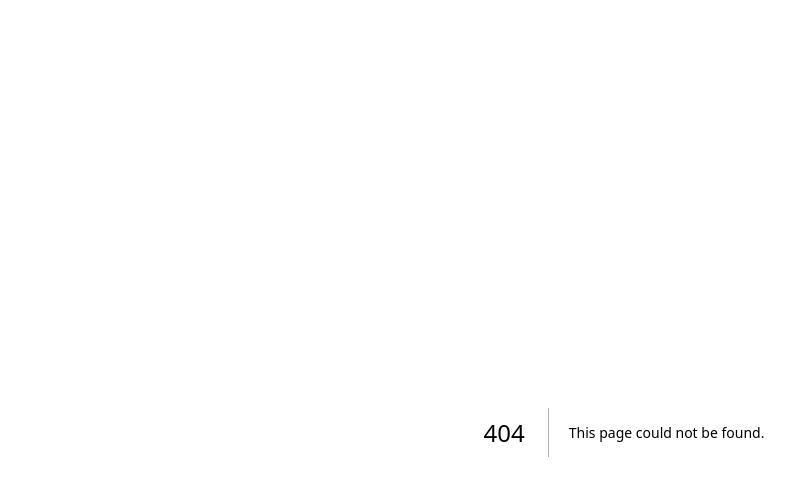
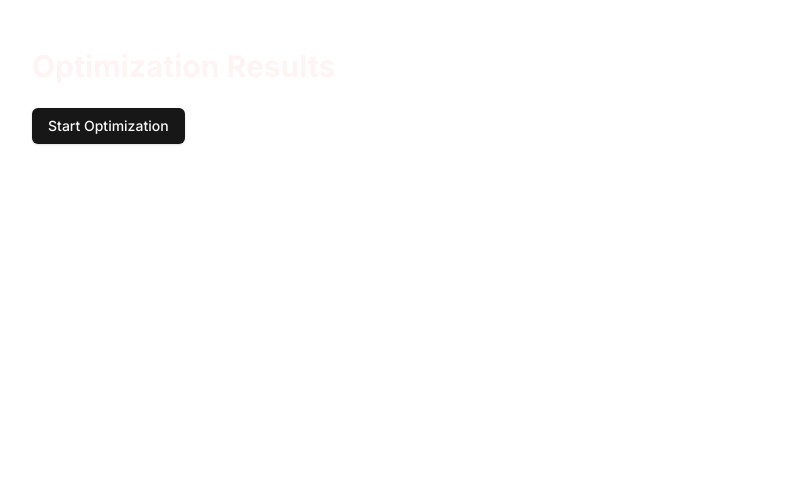
Before and after one commit to Matvejus/Modli_Front, a Next.js app: page /optimization in a window 1280 px wide. Before the commit this address had no page. Shown: the top 496 px of the page, without its empty margins (16-807 px from the left). Built offline with nearby package versions, Linux system fonts and the light colour scheme.

Commit message:
Optimization page

```diff
--- /dev/null
+++ b/app/api/start-optimization/route.ts
@@ -0,0 +1,27 @@
+import { NextResponse } from 'next/server'
+
+export async function POST(req: Request) {
+  try {
+    const optimizationData = await req.json()
+
+    const djangoRes = await fetch('http://127.0.0.1:8000/emissions/api/opt/', {
+      method: 'POST',
+      headers: {
+        'Content-Type': 'application/json',
+      },
+      body: JSON.stringify(optimizationData),
+    })
+
+    const data = await djangoRes.json()
+
+    if (!djangoRes.ok) {
+      console.error('Django API error:', data)
+      return NextResponse.json({ error: `Django API error: ${JSON.stringify(data)}` }, { status: djangoRes.status })
+    }
+
+    return NextResponse.json(data, { status: 200 })
+  } catch (error) {
+    console.error('Error in optimization API:', error)
+    return NextResponse.json({ error: `Failed to start optimization: ${error instanceof Error ? error.message : String(error)}` }, { status: 500 })
+  }
+}
--- /dev/null
+++ b/app/optimization/page.tsx
@@ -0,0 +1,252 @@
+'use client'
+
+import { useState } from 'react'
+import { Button } from "@/components/ui/button"
+import { Card, CardContent, CardHeader, CardTitle } from "@/components/ui/card"
+import { Table, TableBody, TableCell, TableHead, TableHeader, TableRow } from "@/components/ui/table"
+import { BarChart, Bar, LineChart, Line, XAxis, YAxis, CartesianGrid, Tooltip, Legend, ResponsiveContainer } from 'recharts'
+
+export default async function OptimizationPage() {
+  const [loading, setLoading] = useState(false)
+  const [results, setResults] = useState(null)
+  const [error, setError] = useState(null)
+
+  const startOptimization = async () => {
+    setLoading(true)
+    setError(null)
+
+    const optimizationData = {
+      "gowns": [
+        {
+          "name": "Cotton",
+          "reusable": 0,
+          "impacts": {
+            "envpars": ["CO2EQ", "WATER", "ENERGY", "MONEY"],
+            "stages": ["NEWARRIVALS", "LAUNDRY", "LOST", "EOL", "ARRIVALMOM"],
+            "params": [
+              [8, 3, 15, 0.7],
+              [0, 0, 0, 0],
+              [1, 1, 1, 0],
+              [3, 0, -8, -0.08],
+              [90, 0, 95, 9]
+            ]
+          }
+        },
+        {
+          "name": "PET",
+          "reusable": 1,
+          "impacts": {
+            "envpars": ["CO2EQ", "WATER", "ENERGY", "MONEY"],
+            "stages": ["NEWARRIVALS", "LAUNDRY", "LOST", "EOL", "ARRIVALMOM"],
+            "params": [
+              [25, 80, 18, 18],
+              [0.8, 0.9, 1.1, 0.35],
+              [1, 1, 1, 0],
+              [-8, -35, -9, -0.9],
+              [95, 0, 98, 9.5]
+            ]
+          }
+        },
+        {
+          "name": "Polyester",
+          "reusable": 1,
+          "impacts": {
+            "envpars": ["CO2EQ", "WATER", "ENERGY", "MONEY"],
+            "stages": ["NEWARRIVALS", "LAUNDRY", "LOST", "EOL", "ARRIVALMOM"],
+            "params": [
+              [35, 18, 28, 9],
+              [0.9, 1.1, 0.6, 0.28],
+              [1, 1, 1, 0],
+              [3.5, 0, -9, -0.09],
+              [98, 0, 97, 9.8]
+            ]
+          }
+        },
+        {
+          "name": "Silk",
+          "reusable": 1,
+          "impacts": {
+            "envpars": ["CO2EQ", "WATER", "ENERGY", "MONEY"],
+            "stages": ["NEWARRIVALS", "LAUNDRY", "LOST", "EOL", "ARRIVALMOM"],
+            "params": [
+              [15, 8, 38, 7],
+              [0.9, 1.1, 0.6, 0.28],
+              [1, 1, 1, 0],
+              [3.5, 0, -9, -0.09],
+              [87, 0, 77, 400]
+            ]
+          }
+        }
+      ],
+      "specifications": {
+        "usage_per_week": 1000,
+        "pickups_per_week": 2,
+        "optimizer": ["ENERGY"],
+        "loss_percentage": 0.001
+      }
+    }
+
+    try {
+      const response = await fetch('/api/start-optimization', {
+        method: 'POST',
+        headers: {
+          'Content-Type': 'application/json',
+        },
+        body: JSON.stringify(optimizationData),
+      })
+
+      const data = await response.json()
+
+      if (response.ok) {
+        setResults(data.results)
+      } else {
+        setError(data.error || 'An error occurred during optimization')
+      }
+    } catch (error) {
+      setError('An unexpected error occurred: ' + (error instanceof Error ? error.message : String(error)))
+    } finally {
+      setLoading(false)
+    }
+  }
+
+  const prepareChartData = (results) => {
+    const impactCategories = ['CO2EQ', 'WATER', 'ENERGY', 'MONEY']
+    return impactCategories.map(category => {
+      const dataPoint = { name: category }
+      Object.entries(results.results).forEach(([gownName, gownData]) => {
+        dataPoint[gownName] = Number(gownData.total_impact[category].toFixed(2))
+      })
+      return dataPoint
+    })
+  }
+
+  const prepareUsageData = (results) => {
+    const gownNames = Object.keys(results.results)
+    const maxLength = Math.max(...gownNames.map(name => results.results[name].usage_values.length))
+
+    return Array.from({ length: maxLength }, (_, index) => {
+      const dataPoint = { week: index + 1 }
+      gownNames.forEach(name => {
+        dataPoint[name] = results.results[name].usage_values[index] || 0
+      })
+      return dataPoint
+    })
+  }
+
+  const renderGownResults = (gownName, gownData) => {
+    return (
+      <Card key={gownName} className="mb-6">
+        <CardHeader>
+          <CardTitle>{gownName}</CardTitle>
+        </CardHeader>
+        <CardContent>
+          <h3 className="text-lg font-semibold mb-2">New Arrivals</h3>
+          <Table>
+            <TableHeader>
+              <TableRow>
+                <TableHead>Week</TableHead>
+                <TableHead>Amount</TableHead>
+              </TableRow>
+            </TableHeader>
+            <TableBody>
+              {gownData.new_arrivals.map(([week, amount], index) => (
+                <TableRow key={index}>
+                  <TableCell>{week}</TableCell>
+                  <TableCell>{amount}</TableCell>
+                </TableRow>
+              ))}
+            </TableBody>
+          </Table>
+        </CardContent>
+      </Card>
+    )
+  }
+
+  const renderClusteredBarChart = (chartData) => {
+    const colors = ['#8884d8', '#82ca9d', '#ffc658']
+    const gownNames = Object.keys(chartData[0]).filter(key => key !== 'name')
+
+    return (
+      <Card className="mb-6">
+        <CardHeader>
+          <CardTitle>Total Impact Comparison</CardTitle>
+        </CardHeader>
+        <CardContent>
+          <div className="h-96">
+            <ResponsiveContainer width="100%" height="100%">
+              <BarChart data={chartData}>
+                <CartesianGrid strokeDasharray="3 3" />
+                <XAxis dataKey="name" />
+                <YAxis />
+                <Tooltip />
+                <Legend />
+                {gownNames.map((gown, index) => (
+                  <Bar key={gown} dataKey={gown} fill={colors[index]} />
+                ))}
+              </BarChart>
+            </ResponsiveContainer>
+          </div>
+        </CardContent>
+      </Card>
+    )
+  }
+
+  const renderUsageChart = (usageData) => {
+    const colors = ['#8884d8', '#82ca9d', '#ffc658']
+    const gownNames = Object.keys(usageData[0]).filter(key => key !== 'week')
+
+    return (
+      <Card className="mb-6">
+        <CardHeader>
+          <CardTitle>Gown Usage Over Time</CardTitle>
+        </CardHeader>
+        <CardContent>
+          <div className="h-96">
+            <ResponsiveContainer width="100%" height="100%">
+              <LineChart data={usageData}>
+                <CartesianGrid strokeDasharray="3 3" />
+                <XAxis dataKey="week" />
+                <YAxis />
+                <Tooltip />
+                <Legend />
+                {gownNames.map((gown, index) => (
+                  <Line
+                    key={gown}
+                    type="monotone"
+                    dataKey={gown}
+                    stroke={colors[index]}
+                    dot={false}
+                  />
+                ))}
+              </LineChart>
+            </ResponsiveContainer>
+          </div>
+        </CardContent>
+      </Card>
+    )
+  }
+
+  return (
+    <div className="container mx-auto p-4">
+      <h1 className="text-3xl font-bold mb-6">Optimization Results</h1>
+
+      <Button
+        onClick={startOptimization}
+        className="mb-6"
+        disabled={loading}
+      >
+        {loading ? 'Optimizing...' : 'Start Optimization'}
+      </Button>
+
+      {error && <p className="text-red-500 mb-4" role="alert">{error}</p>}
+
+      {results && (
+        <div>
+          <h2 className="text-2xl font-semibold mb-4">Results</h2>
+          {renderClusteredBarChart(prepareChartData(results))}
+          {renderUsageChart(prepareUsageData(results))}
+        </div>
+      )}
+    </div>
+  )
+}
```
